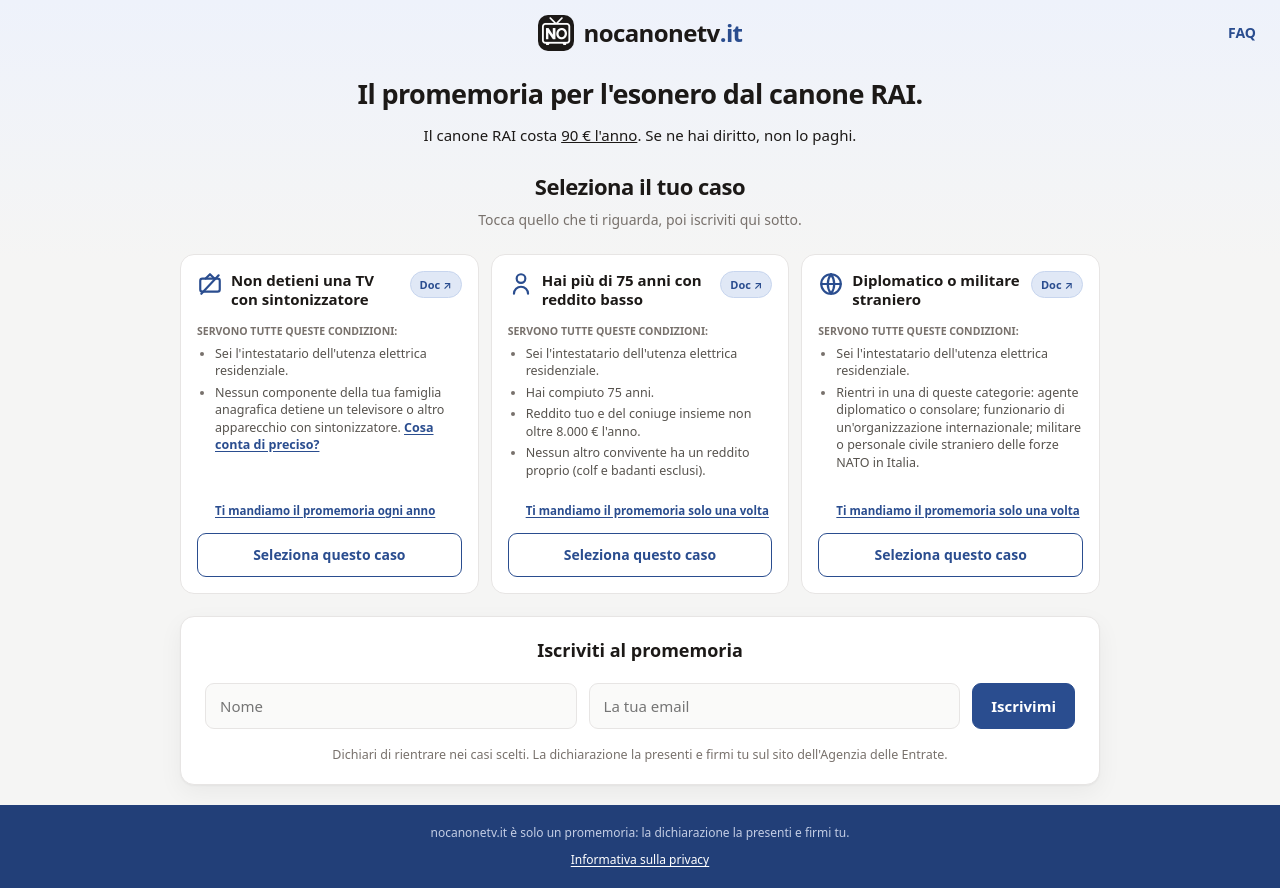
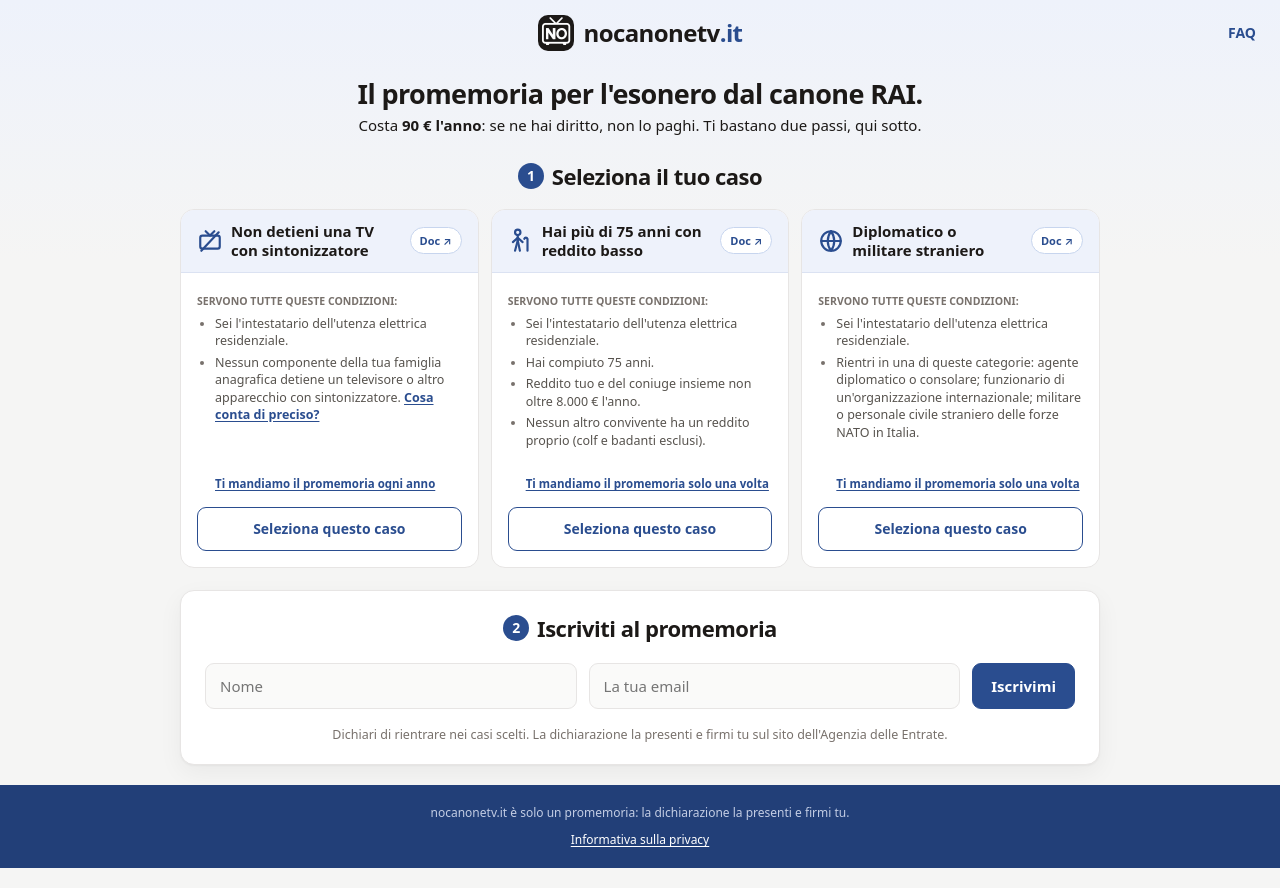
Before and after one commit to pinkynrg/nocanonetv.it, a React (Vite) app in the folder client/: page / in a window 1280 px wide. Built offline with nearby package versions, Linux system fonts and the light colour scheme.

Commit message:
Two-step wizard UI: colored card headers, numbered steps, redesigned icons, refined hero

```diff
--- a/client/src/components/EligibilityCases.module.scss
+++ b/client/src/components/EligibilityCases.module.scss
@@ -4,11 +4,28 @@
 }
 
 .heading {
-  text-align: center;
+  display: flex;
+  align-items: center;
+  justify-content: center;
+  gap: 8px;
   font-size: 22px;
   font-weight: 700;
   letter-spacing: -0.5px;
-  margin: 0 0 6px;
+  margin: 0 0 16px;
+}
+
+.step {
+  display: inline-flex;
+  align-items: center;
+  justify-content: center;
+  flex-shrink: 0;
+  width: 26px;
+  height: 26px;
+  border-radius: 50%;
+  background: var(--brand);
+  color: #fff;
+  font-size: 14px;
+  font-weight: 700;
 }
 
 .sub {
@@ -38,6 +55,7 @@
   flex-direction: column;
   gap: 6px;
   min-height: 340px;
+  overflow: hidden;
   background: var(--surface);
   border: 1px solid var(--border);
   border-radius: var(--radius);
@@ -53,7 +71,6 @@
 .selected {
   border-color: var(--brand);
   box-shadow: 0 0 0 1px var(--brand);
-  background: var(--brand-soft);
 }
 
 // native checkbox hidden but accessible
@@ -90,8 +107,12 @@
 
 .cardHead {
   display: flex;
-  align-items: flex-start;
+  align-items: center;
   gap: 8px;
+  margin: -16px -16px 6px;
+  padding: 12px 16px;
+  background: var(--brand-soft);
+  border-bottom: 1px solid var(--brand-border);
 }
 
 .icon {
@@ -99,6 +120,7 @@
   color: var(--brand);
   line-height: 0;
   flex-shrink: 0;
+  align-self: center;
 }
 
 .cardTitle {
@@ -162,7 +184,7 @@
 
 .meta {
   margin: auto 0 0;
-  padding-left: 18px;
+  padding: 20px 0 0 18px;
   font-size: 11.5px;
   font-weight: 600;
   color: var(--muted);
@@ -171,7 +193,7 @@
 .metaLink {
   align-self: flex-start;
   margin-top: auto;
-  padding-left: 18px;
+  padding: 20px 0 0 18px;
   font-size: 11.5px;
   font-weight: 600;
   color: var(--brand);
@@ -181,12 +203,13 @@
 
 .docChip {
   flex-shrink: 0;
+  margin-left: 10px;
   display: inline-flex;
   align-items: center;
   font-size: 11px;
   font-weight: 600;
   color: var(--brand);
-  background: #e0e8f6;
+  background: #fff;
   border: 1px solid #c7d5ee;
   border-radius: 999px;
   padding: 4px 9px;
--- a/client/src/components/EligibilityCases.tsx
+++ b/client/src/components/EligibilityCases.tsx
@@ -18,7 +18,7 @@ const ICONS: Record<string, JSX.Element> = {
   // crossed-out TV (non-detention)
   non_detenzione: (
     <>
-      <path d="M8 7l4-4 4 4" />
+      <path d="M8 3l4 4 4-4" />
       <rect x="3" y="7" width="18" height="12" rx="2" />
       <line x1="4" y1="21" x2="20" y2="4" />
     </>
@@ -26,8 +26,13 @@ const ICONS: Record<string, JSX.Element> = {
   // person (over 75)
   over75: (
     <>
-      <circle cx="12" cy="7" r="4" />
-      <path d="M5.5 21a6.5 6.5 0 0 1 13 0" />
+      <circle cx="9" cy="4" r="2.5" />
+      <path d="M9 6.5L9 11.5" />
+      <path d="M9 11.5L6.5 21" />
+      <path d="M9 11.5L11 21" />
+      <path d="M9 9L4.5 13" />
+      <path d="M9 9L13.5 13" />
+      <path d="M18 21L18 10a1.6 1.6 0 0 0-3 0" />
     </>
   ),
   // globe (foreign diplomats / military)
@@ -113,8 +118,9 @@ interface Props {
 
 export const EligibilityCases = ({ selected, onSelect }: Props) => (
   <section className={styles.section}>
-    <h2 className={styles.heading}>Seleziona il tuo caso</h2>
-    <p className={styles.sub}>Tocca quello che ti riguarda, poi iscriviti qui sotto.</p>
+    <h2 className={styles.heading}>
+      <span className={styles.step}>1</span>Seleziona il tuo caso
+    </h2>
     <div className={styles.grid}>
       {CASES.map((c) => {
         const on = selected.includes(c.id)
--- a/client/src/pages/Page.module.scss
+++ b/client/src/pages/Page.module.scss
@@ -10,7 +10,7 @@
   max-width: 600px;
   display: flex;
   flex-direction: column;
-  gap: 12px;
+  gap: 2px;
   text-align: center;
 }
 
@@ -54,10 +54,35 @@
 }
 
 .cardHeading {
-  font-size: 18px;
+  display: flex;
+  align-items: center;
+  justify-content: center;
+  gap: 8px;
+  font-size: 22px;
   font-weight: 700;
-  text-align: center;
+  letter-spacing: -0.5px;
   margin: 0 0 18px;
+}
+
+.step {
+  display: inline-flex;
+  align-items: center;
+  justify-content: center;
+  flex-shrink: 0;
+  width: 26px;
+  height: 26px;
+  border-radius: 50%;
+  background: var(--brand);
+  color: #fff;
+  font-size: 14px;
+  font-weight: 700;
+}
+
+.stepsHint {
+  margin: 6px 0 0;
+  font-size: 14px;
+  font-weight: 600;
+  color: var(--muted);
 }
 
 @media (max-width: 640px) {
--- a/client/src/pages/SubscribePage.tsx
+++ b/client/src/pages/SubscribePage.tsx
@@ -65,7 +65,8 @@ export const SubscribePage = () => {
           Il promemoria per l&apos;esonero dal canone RAI.
         </h1>
         <p className={styles.lead}>
-          Il canone RAI costa <u>90 € l&apos;anno</u>. Se ne hai diritto, non lo paghi.
+          Costa <strong>90 € l&apos;anno</strong>: se ne hai diritto, non lo paghi. Ti bastano
+          due passi, qui sotto.
         </p>
       </div>
 
@@ -73,7 +74,9 @@ export const SubscribePage = () => {
 
       <div className={styles.formCard}>
         <form onSubmit={onSubmit} noValidate>
-          <h2 className={styles.cardHeading}>Iscriviti al promemoria</h2>
+          <h2 className={styles.cardHeading}>
+            <span className={styles.step}>2</span>Iscriviti al promemoria
+          </h2>
 
           <div className={styles.signupRow}>
             <input
```
